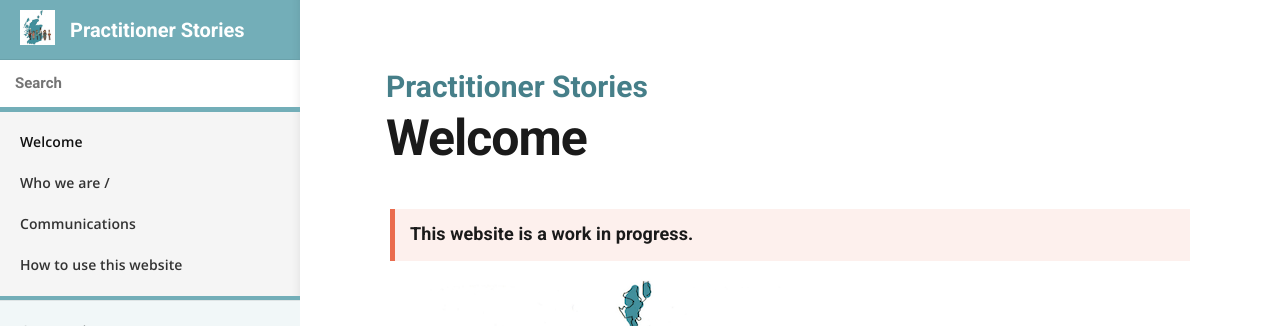
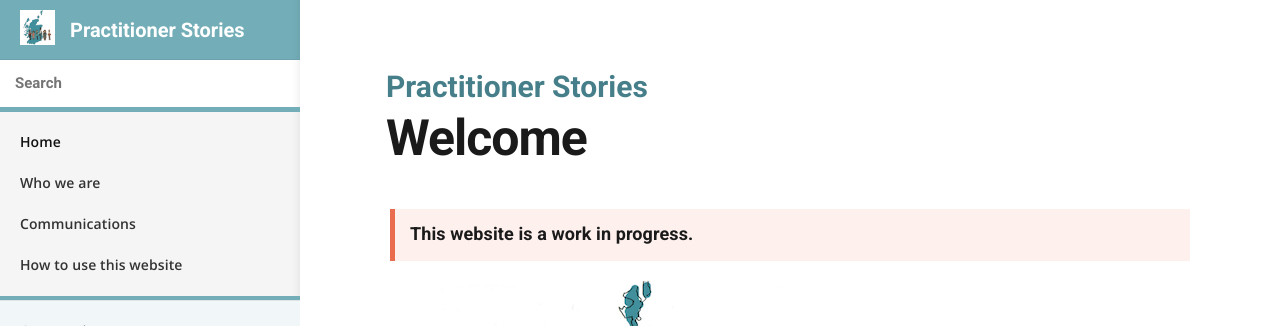
Before and after one commit to stephanie-K/practitioner-stories, a Jekyll site: the page built from index.md, in a window 1280 px wide and 900 px high. Shown: the top 326 px of the window. Built offline with Jekyll 4.4.1, drawn with Linux system fonts in a browser that asks for light colours.

Commit message:
fix page url for current

```diff
--- a/_layouts/default.html
+++ b/_layouts/default.html
@@ -42,15 +42,16 @@
 				<ul style="border-bottom: solid 4px#73aeb8;">
 					<li class="nav-item top-level {% if page.url == '/' %}current{% endif %}">
 						{% assign home = site.html_pages | where: 'url', '/' | first %}
-						<a href="{{ site.baseurl }}/">{{ home.title }}</a>
+						<!--a href="{{ site.baseurl }}/">{{ home.title }}</a-->
+						<a href="{{ site.baseurl }}/">Home</a>
 					</li>
-					<li class="nav-item top-level {% if page.url == '/who-we-are' %}current{% endif %}">
-						<a href="https://stephanie-k.github.io/practitioner-stories/who-we-are">Who we are {{page.url}}</a>
+					<li class="nav-item top-level {% if page.url == '/who-we-are/' %}current{% endif %}">
+						<a href="https://stephanie-k.github.io/practitioner-stories/who-we-are">Who we are</a>
 					</li>
-					<li class="nav-item top-level {% if page.url == '/comms' %}current{% endif %}">
+					<li class="nav-item top-level {% if page.url == '/comms/' %}current{% endif %}">
 						<a href="https://stephanie-k.github.io/practitioner-stories/comms">Communications</a>
 					</li>
-					<li class="nav-item top-level {% if page.url == '/how-to' %}current{% endif %}">
+					<li class="nav-item top-level {% if page.url == '/how-to/' %}current{% endif %}">
 						<a href="https://stephanie-k.github.io/practitioner-stories/how-to">How to use this website</a>
 					</li>
 				</ul>
```
